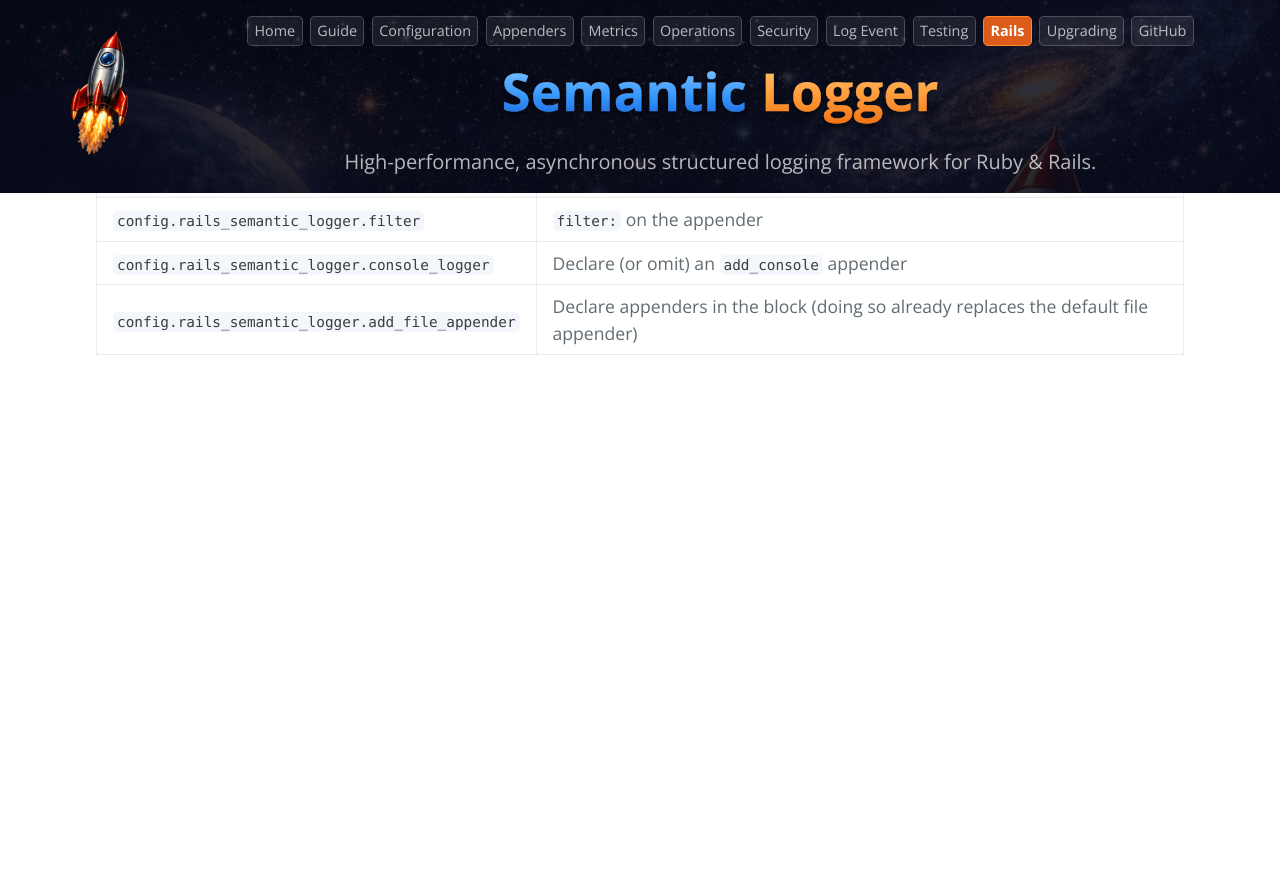
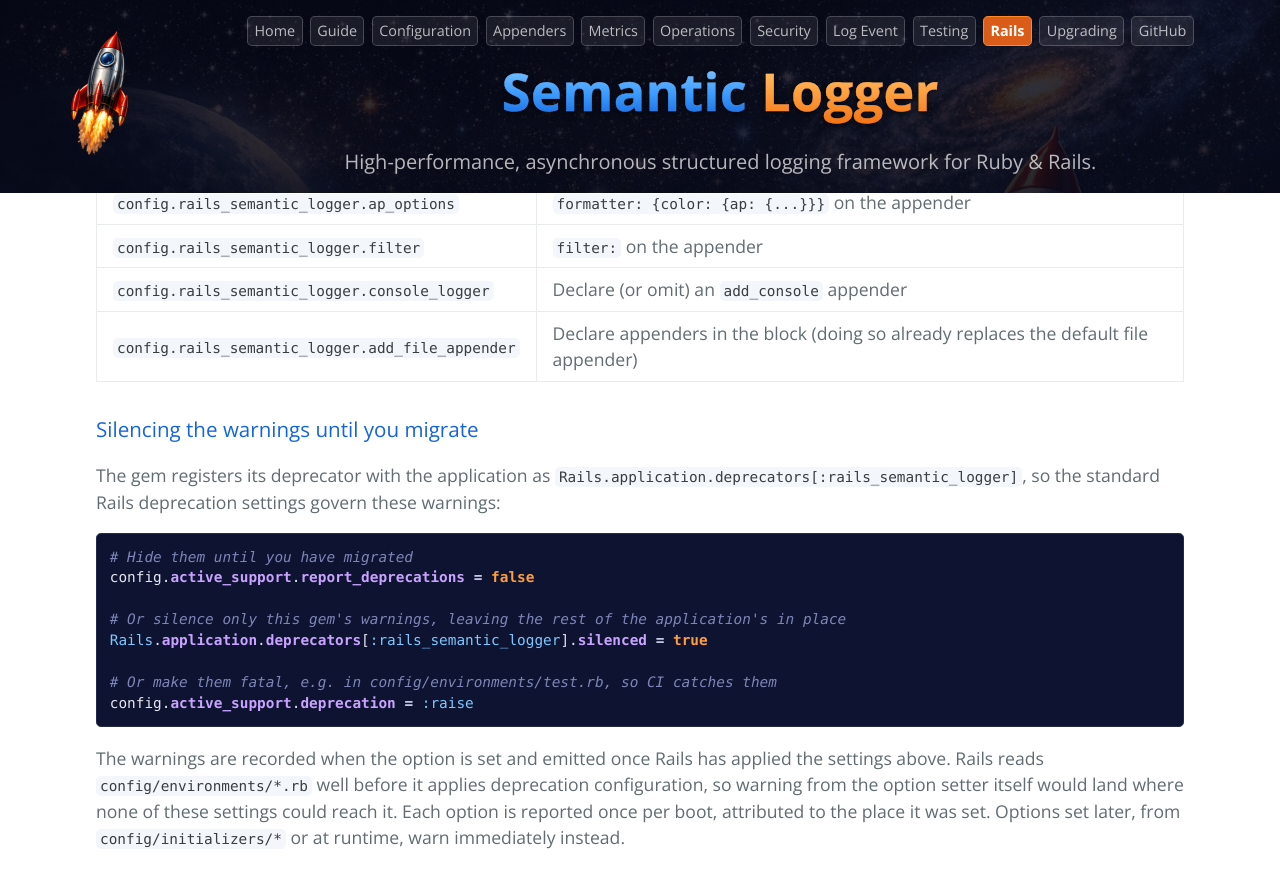
Before and after one commit to reidmorrison/semantic_logger, a Jekyll site: the page built from docs/rails.md, in a window 1280 px wide and 900 px high, scrolled down 20923 px. Shown: the top 888 px of the window. Built offline with Jekyll 4.4.1, drawn with Linux system fonts in a browser that asks for light colours; our own code applies the rules of GitHub Pages for plain Markdown files; before the commit the page ends 21310 px from its top, so only the background shows below that; some of the changed text lies outside the part shown.

Commit message:
Document how to silence the appender-option deprecation warnings
rails_semantic_logger now registers its deprecator as
Rails.application.deprecators[:rails_semantic_logger], so the standard Rails
deprecation settings govern these warnings, and the warnings are emitted after
Rails has applied that configuration rather than from the option setter.

Companion to reidmorrison/rails_semantic_logger#329.

Co-Authored-By: Claude Opus 5 <noreply@anthropic.com>

```diff
--- a/docs/rails.md
+++ b/docs/rails.md
@@ -847,3 +847,26 @@ and will be **removed in v6**. Each is replaced by the [appenders block](#config
 | `config.rails_semantic_logger.filter` | `filter:` on the appender |
 | `config.rails_semantic_logger.console_logger` | Declare (or omit) an `add_console` appender |
 | `config.rails_semantic_logger.add_file_appender` | Declare appenders in the block (doing so already replaces the default file appender) |
+
+### Silencing the warnings until you migrate
+
+The gem registers its deprecator with the application as
+`Rails.application.deprecators[:rails_semantic_logger]`, so the standard Rails deprecation settings
+govern these warnings:
+
+~~~ruby
+# Hide them until you have migrated
+config.active_support.report_deprecations = false
+
+# Or silence only this gem's warnings, leaving the rest of the application's in place
+Rails.application.deprecators[:rails_semantic_logger].silenced = true
+
+# Or make them fatal, e.g. in config/environments/test.rb, so CI catches them
+config.active_support.deprecation = :raise
+~~~
+
+The warnings are recorded when the option is set and emitted once Rails has applied the settings
+above. Rails reads `config/environments/*.rb` well before it applies deprecation configuration, so
+warning from the option setter itself would land where none of these settings could reach it. Each
+option is reported once per boot, attributed to the place it was set. Options set later, from
+`config/initializers/*` or at runtime, warn immediately instead.
```
